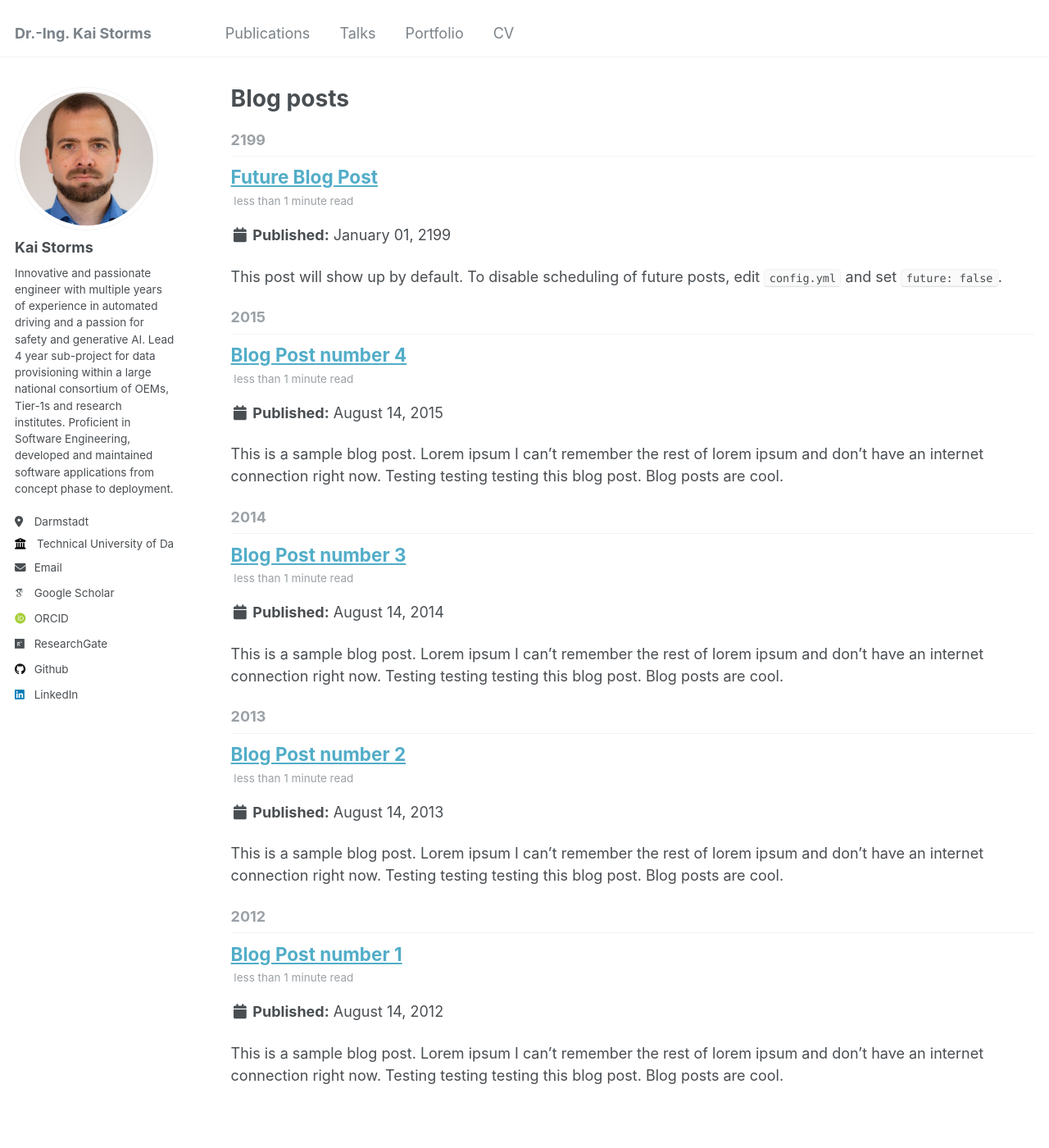
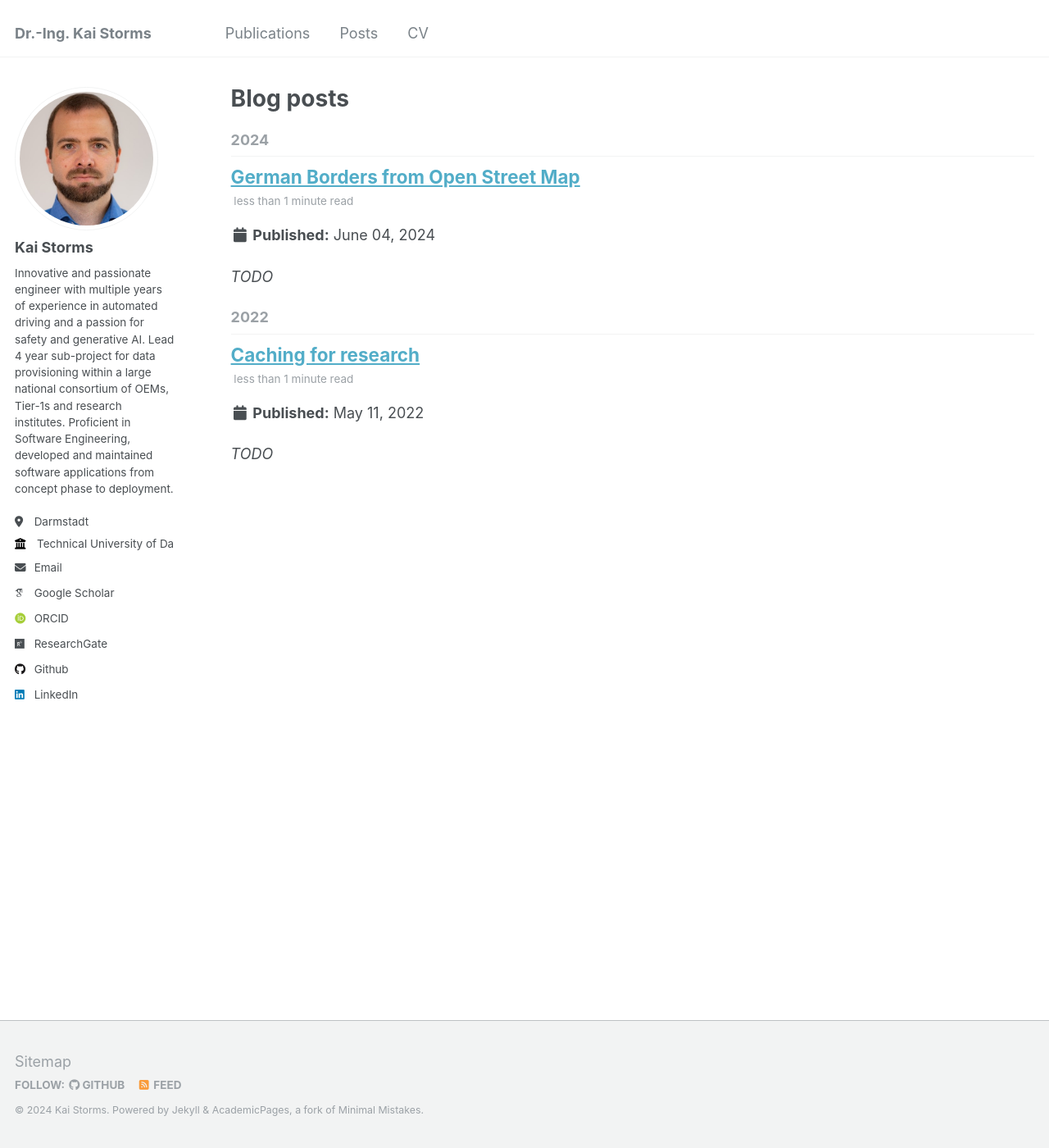
Before and after one commit to kai-storms/kai-storms.github.io, a Jekyll site: the page built from _pages/year-archive.html, in a window 1280 px wide and 1400 px high. Shown: the whole window at 82% size. Built offline with Jekyll 4.4.1, drawn with Linux system fonts in a browser that asks for light colours; some web fonts are replaced.

Commit message:
update for posts

```diff
--- a/_config.yml
+++ b/_config.yml
@@ -88,7 +88,7 @@ publication_category:
 teaser                   :  # filename of teaser fallback teaser image placed in /images/, .e.g. "500x300.png"
 breadcrumbs              : false # true, false (default)
 words_per_minute         : 160
-future                   : true
+future                   : false
 read_more                : "disabled" # if enabled, adds "Read more" links to excerpts
 talkmap_link             : false #change to true to add link to talkmap on talks page
 comments:
--- a/_data/navigation.yml
+++ b/_data/navigation.yml
@@ -8,17 +8,17 @@ main:
   - title: "Publications"
     url: /publications/
 
-  - title: "Talks"
-    url: /talks/
+#  - title: "Talks"
+#    url: /talks/
 
 #  - title: "Teaching"
 #    url: /teaching/
 
-  - title: "Portfolio"
-    url: /portfolio/
+#  - title: "Portfolio"
+#    url: /portfolio/
 
-#  - title: "Blog Posts"
-#    url: /year-archive/
+  - title: "Posts"
+    url: /year-archive/
 
   - title: "CV"
     url: /cv/
--- a/_posts/2012-08-14-blog-post-1.md
+++ /dev/null
@@ -1,20 +0,0 @@
----
-title: 'Blog Post number 1'
-date: 2012-08-14
-permalink: /posts/2012/08/blog-post-1/
-tags:
-  - cool posts
-  - category1
-  - category2
----
-
-This is a sample blog post. Lorem ipsum I can't remember the rest of lorem ipsum and don't have an internet connection right now. Testing testing testing this blog post. Blog posts are cool.
-
-Headings are cool
-======
-
-You can have many headings
-======
-
-Aren't headings cool?
-------
--- a/_posts/2013-08-14-blog-post-2.md
+++ /dev/null
@@ -1,20 +0,0 @@
----
-title: 'Blog Post number 2'
-date: 2013-08-14
-permalink: /posts/2013/08/blog-post-2/
-tags:
-  - cool posts
-  - category1
-  - category2
----
-
-This is a sample blog post. Lorem ipsum I can't remember the rest of lorem ipsum and don't have an internet connection right now. Testing testing testing this blog post. Blog posts are cool.
-
-Headings are cool
-======
-
-You can have many headings
-======
-
-Aren't headings cool?
-------
--- a/_posts/2014-08-14-blog-post-3.md
+++ /dev/null
@@ -1,20 +0,0 @@
----
-title: 'Blog Post number 3'
-date: 2014-08-14
-permalink: /posts/2014/08/blog-post-3/
-tags:
-  - cool posts
-  - category1
-  - category2
----
-
-This is a sample blog post. Lorem ipsum I can't remember the rest of lorem ipsum and don't have an internet connection right now. Testing testing testing this blog post. Blog posts are cool.
-
-Headings are cool
-======
-
-You can have many headings
-======
-
-Aren't headings cool?
-------
--- /dev/null
+++ b/_posts/2022-05-11-caching.md
@@ -0,0 +1,9 @@
+---
+title: 'Caching for research'
+date: 2022-05-11
+permalink: /posts/2022/05/caching/
+tags:
+  - python
+---
+
+*TODO*
--- /dev/null
+++ b/_posts/2024-06-04-borders_osm.md
@@ -0,0 +1,10 @@
+---
+title: 'German Borders from Open Street Map'
+date: 2024-06-04
+permalink: /posts/2024/06/borders_osm/
+tags:
+  - python
+  - maps
+---
+
+*TODO*
--- a/_posts/2199-01-01-future-post.md
+++ /dev/null
@@ -1,11 +0,0 @@
----
-title: 'Future Blog Post'
-date: 2199-01-01
-permalink: /posts/2012/08/blog-post-4/
-tags:
-  - cool posts
-  - category1
-  - category2
----
-
-This post will show up by default. To disable scheduling of future posts, edit `config.yml` and set `future: false`.
```
Also changed, not shown: _posts/2015-08-14-blog-post-4.md (deleted, +0 -20 lines).
